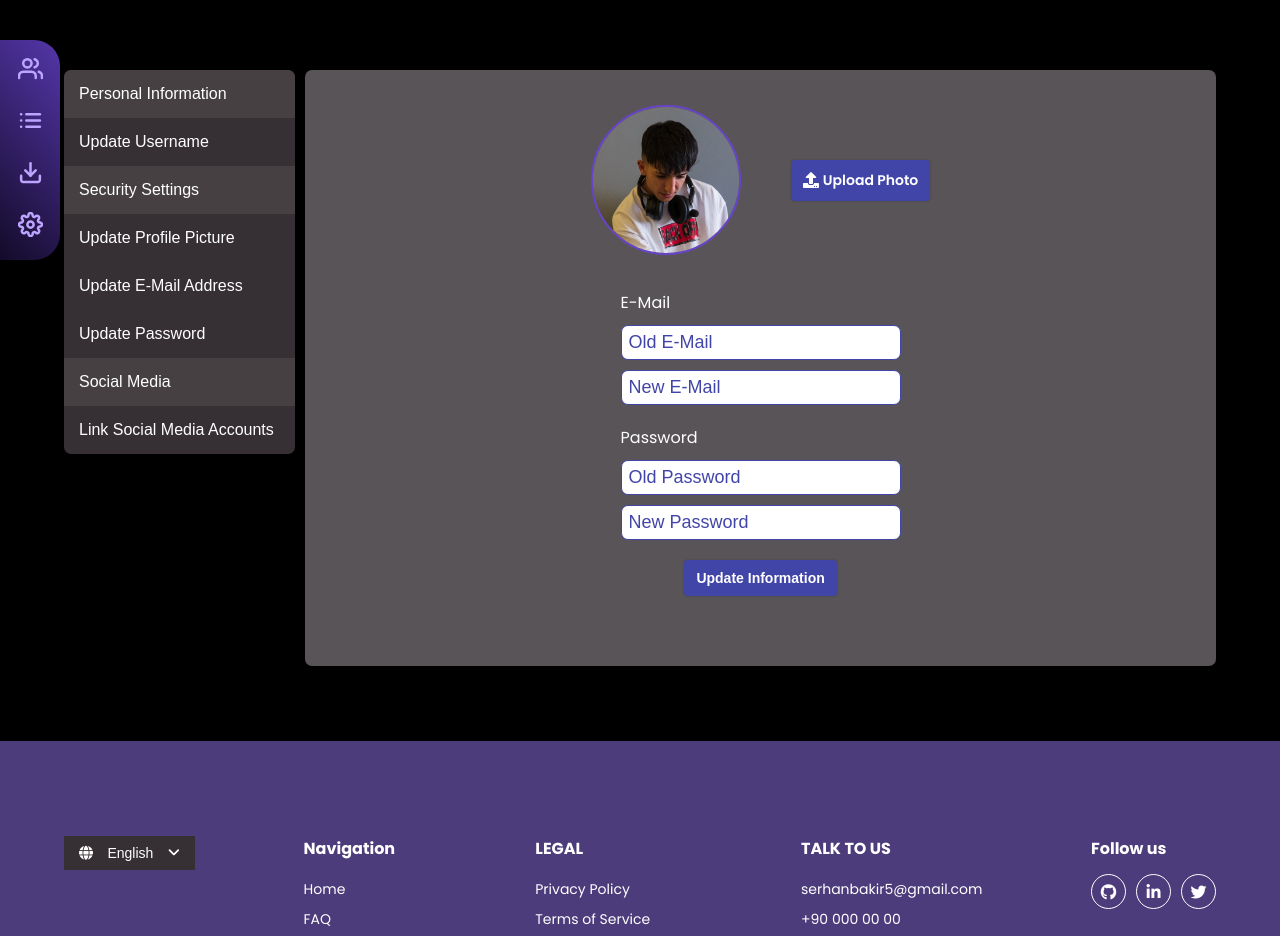
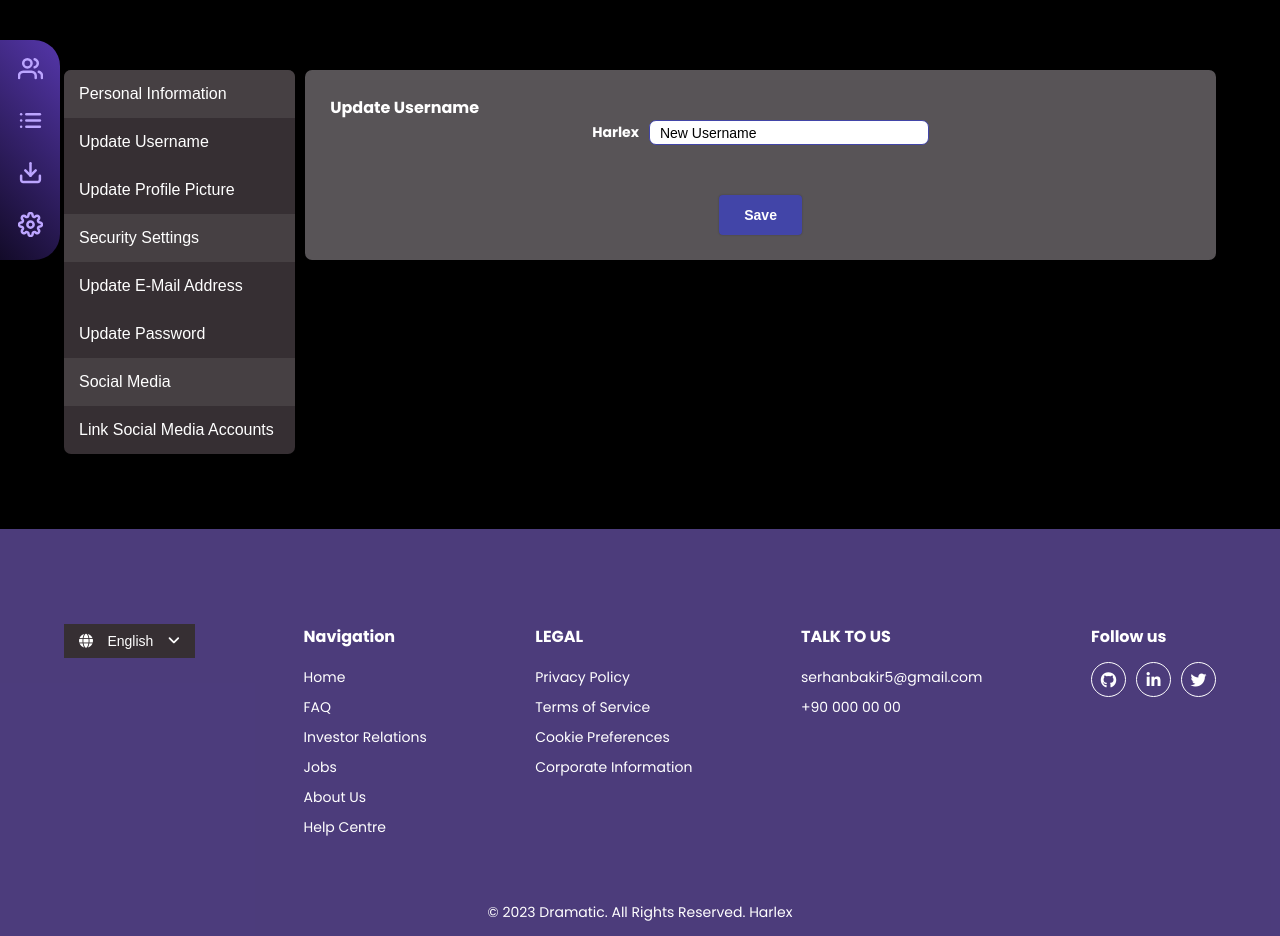
Before and after one commit to Harlexq/dramatic-movies, a PHP site: page /profile.php in a window 1280 px wide. Shown: the part 80-1016 px from the top of the page. Run offline with PHP 8.4, Linux system fonts and the light colour scheme; some libraries are stand-ins or nearby versions.

Commit message:
dramatic

```diff
--- a/assets/css/style.css
+++ b/assets/css/style.css
@@ -1,5 +1,5 @@
 /*
-    Serhan Bakır
+    Serhan BakÄ±r
     Junior Web Developer
 */
 
@@ -841,8 +841,40 @@ body {
     width: 79%;
     background-color: #585457;
     border-radius: 7px;
-    padding: 35px;
+    padding: 25px;
     flex: 1 1 auto;
+    display: none;
+}
+
+.profile-page .profile-page-inner .profile-page-intr h2 {
+    color: #fff;
+    font-size: 16px;
+}
+
+.profile-page .profile-page-inner .profile-page-intr .profile-page-btn {
+    display: flex;
+    justify-content: center;
+    align-items: center;
+    margin-top: 50px;
+}
+
+.profile-page .profile-page-inner .profile-page-intr .profile-page-btn .profile-page-save {
+    cursor: pointer;
+    display: inline-flex;
+    align-items: center;
+    border-radius: 4px;
+    font-weight: 600;
+    color: #fff;
+    font-size: 14px;
+    padding: 12px 25px;
+    background-color: #4245a8;
+    border: none;
+    box-shadow: 0px 0px 2px rgba(0, 0, 0, 0.25);
+    transition: 0.3s;
+}
+
+.profile-page .profile-page-inner .profile-page-intr .profile-page-btn .profile-page-save:hover {
+    background-color: #5357be;
 }
 
 .profile-page .profile-page-inner .profile-page-intr-img {
@@ -891,63 +923,39 @@ body {
     margin-right: 4px;
 }
 
-.profile-page .profile-page-inner .profile-page-guard {
+.profile-page .profile-page-inner .profile-page-intr-input-content .profile-page-intr-input {
     display: flex;
-    flex-direction: column;
+    justify-content: center;
     align-items: center;
-    padding: 35px;
-    gap: 20px;
-}
-
-.profile-page .profile-page-inner .profile-page-guard .input-content {
-    display: flex;
-    flex-direction: column;
     gap: 10px;
 }
 
-.profile-page .profile-page-inner .profile-page-guard .input-content p {
-    color: #fff;
+.profile-page .profile-page-inner .profile-page-intr-input-content .flex-direction {
+    flex-direction: column;
 }
 
-.profile-page .profile-page-inner .profile-page-guard .input-content input {
-    width: 280px;
-    height: 35px;
-    font-size: 18px;
-    outline: none;
-    border: none;
-    padding: 7px;
-    border-radius: 7px;
-    color: #4245a8;
-    border: 1px solid #4245a8;
+.profile-page .profile-page-inner .profile-page-intr-input-content .profile-page-intr-input p {
+    color: #fff;
+    font-size: 14px;
+    font-weight: bold;
 }
 
-.profile-page .profile-page-inner .profile-page-guard .input-content input::placeholder {
-    font-size: 18px;
-    color: #4245a8;
+.profile-page .profile-page-inner .profile-page-intr-input-content .profile-page-intr-input input {
+    width: 280px;
+    height: 25px;
+    font-size: 14px;
+    border: 1px solid #4245a8;
+    border-radius: 7px;
+    padding: 10px;
 }
 
-.profile-page .profile-page-inner .profile-page-guard .input-content input:focus {
-    outline: 2px solid #4245a8;
-    border: 1px solid #4245a8;
+.profile-page .profile-page-inner .profile-page-intr-input-content .profile-page-intr-input input::placeholder {
+    color: #000;
+    font-size: 14px;
 }
 
-.profile-page .profile-page-inner .profile-page-guard .input-save {
-    border: none;
-    cursor: pointer;
-    display: inline-flex;
-    align-items: center;
-    border-radius: 4px;
-    font-size: 14px;
-    font-weight: 600;
-    color: #fff;
-    padding: 10px 12px;
-    background-color: #4245a8;
-    box-shadow: 0px 0px 2px rgba(0, 0, 0, 0.25);
-    transition: 0.3s;
-}
-
-.profile-page .profile-page-inner .profile-page-guard .input-save:hover {
-    background-color: #5357be;
+.profile-page .profile-page-inner .profile-page-intr-input-content .profile-page-intr-input input:focus {
+    outline: 2px solid #4245a8;
 }
 
 .footer {
--- a/profile.php
+++ b/profile.php
@@ -25,16 +25,29 @@
                 <menu class="profile-page-info">
                     <nav class="profile-page-nav">
                         <button type="button" class="profile-page-item disabled">Personal Information</button>
-                        <button type="button" class="profile-page-item">Update Username</button>
+                        <button onclick="UsernameUdate()" type="button" class="profile-page-item">Update Username</button>
+                        <button onclick="PictureUpdate()" type="button" class="profile-page-item">Update Profile Picture</button>
                         <button type="button" class="profile-page-item disabled">Security Settings</button>
-                        <button type="button" class="profile-page-item">Update Profile Picture</button>
-                        <button type="button" class="profile-page-item">Update E-Mail Address</button>
-                        <button type="button" class="profile-page-item">Update Password</button>
+                        <button onclick="EmailUdate()" type="button" class="profile-page-item">Update E-Mail Address</button>
+                        <button onclick="PasswordUdate()" type="button" class="profile-page-item">Update Password</button>
                         <button type="button" class="profile-page-item disabled">Social Media</button>
-                        <button type="button" class="profile-page-item">Link Social Media Accounts</button>
+                        <button onclick="SocialUdate()" type="button" class="profile-page-item">Link Social Media Accounts</button>
                     </nav>
                 </menu>
-                <div class="profile-page-intr">
+                <div class="profile-page-intr" id="updateUsername" style="display: block;">
+                    <h2>Update Username</h2>
+                    <form class="profile-page-intr-input-content" id="profile-page-intr-img">
+                        <div class="profile-page-intr-input">
+                            <p>Harlex</p>
+                            <input type="text" placeholder="New Username">
+                        </div>
+                        <div class="profile-page-btn">
+                            <button type="button" class="profile-page-save">Save</button>
+                        </div>
+                    </form>
+                </div>
+                <div class="profile-page-intr" id="updateProfilePicture">
+                    <h2>Update Profile Picture</h2>
                     <div class="profile-page-intr-img" id="profile-page-intr-img">
                         <img class="profile-intr-img" id="profile-image" src="assets/img/SerhanBakir.jpg" alt="">
                         <form class="file-input-content">
@@ -47,18 +60,66 @@
                             </label>
                         </form>
                     </div>
-                    <form class="profile-page-guard">
-                        <div class="input-content">
-                            <p>E-Mail</p>
-                            <input type="email" class="email-input" placeholder="Old E-Mail">
-                            <input type="email" class="email-input" placeholder="New E-Mail">
+                    <div class="profile-page-btn">
+                        <button type="button" class="profile-page-save">Save</button>
+                    </div>
+                </div>
+                <div class="profile-page-intr" id="updateEmail">
+                    <h2>Update E-Mail Address</h2>
+                    <form class="profile-page-intr-input-content" id="profile-page-intr-img">
+                        <div class="profile-page-intr-input flex-direction">
+                            <input type="email" placeholder="Old E-Mail Address">
+                            <input type="email" placeholder="New E-Mail Address">
                         </div>
-                        <div class="input-content">
-                            <p>Password</p>
-                            <input type="password" class="pass-input" placeholder="Old Password">
-                            <input type="password" class="pass-input" placeholder="New Password">
+                        <div class="profile-page-btn">
+                            <button type="button" class="profile-page-save">Save</button>
                         </div>
-                        <button type="button" class="input-save">Update Information</button>
+                    </form>
+                </div>
+                <div class="profile-page-intr" id="updatePassword">
+                    <h2>Update Password</h2>
+                    <form class="profile-page-intr-input-content" id="profile-page-intr-img">
+                        <div class="profile-page-intr-input flex-direction">
+                            <input type="password" placeholder="New Password">
+                            <input type="password" placeholder="New Password">
+                        </div>
+                        <div class="profile-page-btn">
+                            <button type="button" class="profile-page-save">Save</button>
+                        </div>
+                    </form>
+                </div>
+                <div class="profile-page-intr" id="updateSocial">
+                    <h2>Link Social Media Accounts</h2>
+                    <form class="profile-page-intr-input-content" id="profile-page-intr-img">
+                        <div class="profile-page-intr-input flex-direction">
+                            <div class="profile-page-intr-social">
+                                <p>Google</p>
+                                <input type="text" placeholder="Google Profile Link">
+                            </div>
+                            <div class="profile-page-intr-social">
+                                <p>Facebook</p>
+                                <input type="text" placeholder="Facebook Profile Link">
+                            </div>
+                            <div class="profile-page-intr-social">
+                                <p>Twitter</p>
+                                <input type="text" placeholder="Twitter Profile Link">
+                            </div>
+                            <div class="profile-page-intr-social">
+                                <p>Linkedin</p>
+                                <input type="text" placeholder="Linkedin Profile Link">
+                            </div>
+                            <div class="profile-page-intr-social">
+                                <p>Github</p>
+                                <input type="text" placeholder="Github Profile Link">
+                            </div>
+                            <div class="profile-page-intr-social">
+                                <p>Reddit</p>
+                                <input type="text" placeholder="Facebook Profile Link">
+                            </div>
+                        </div>
+                        <div class="profile-page-btn">
+                            <button type="button" class="profile-page-save">Save</button>
+                        </div>
                     </form>
                 </div>
             </div>
```
